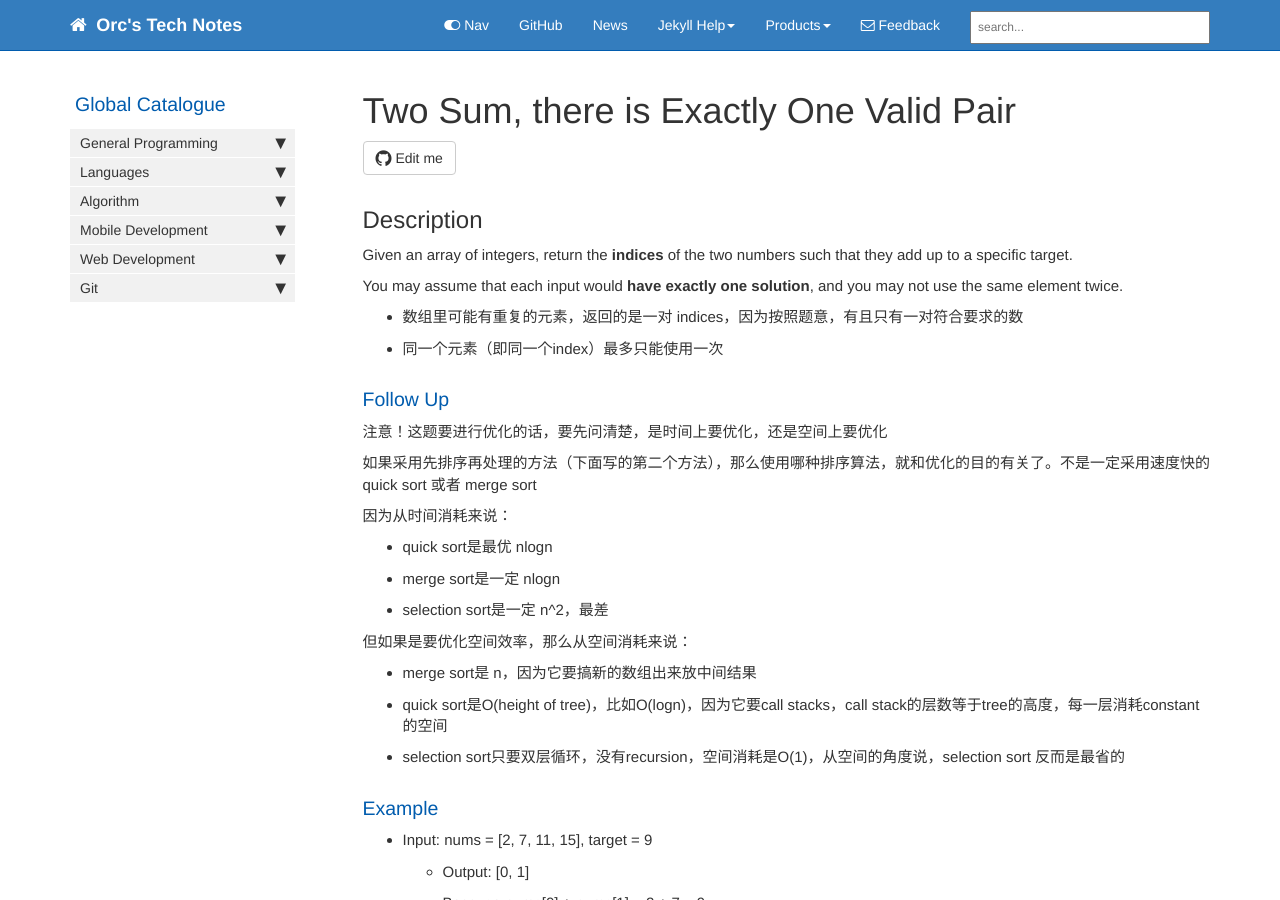
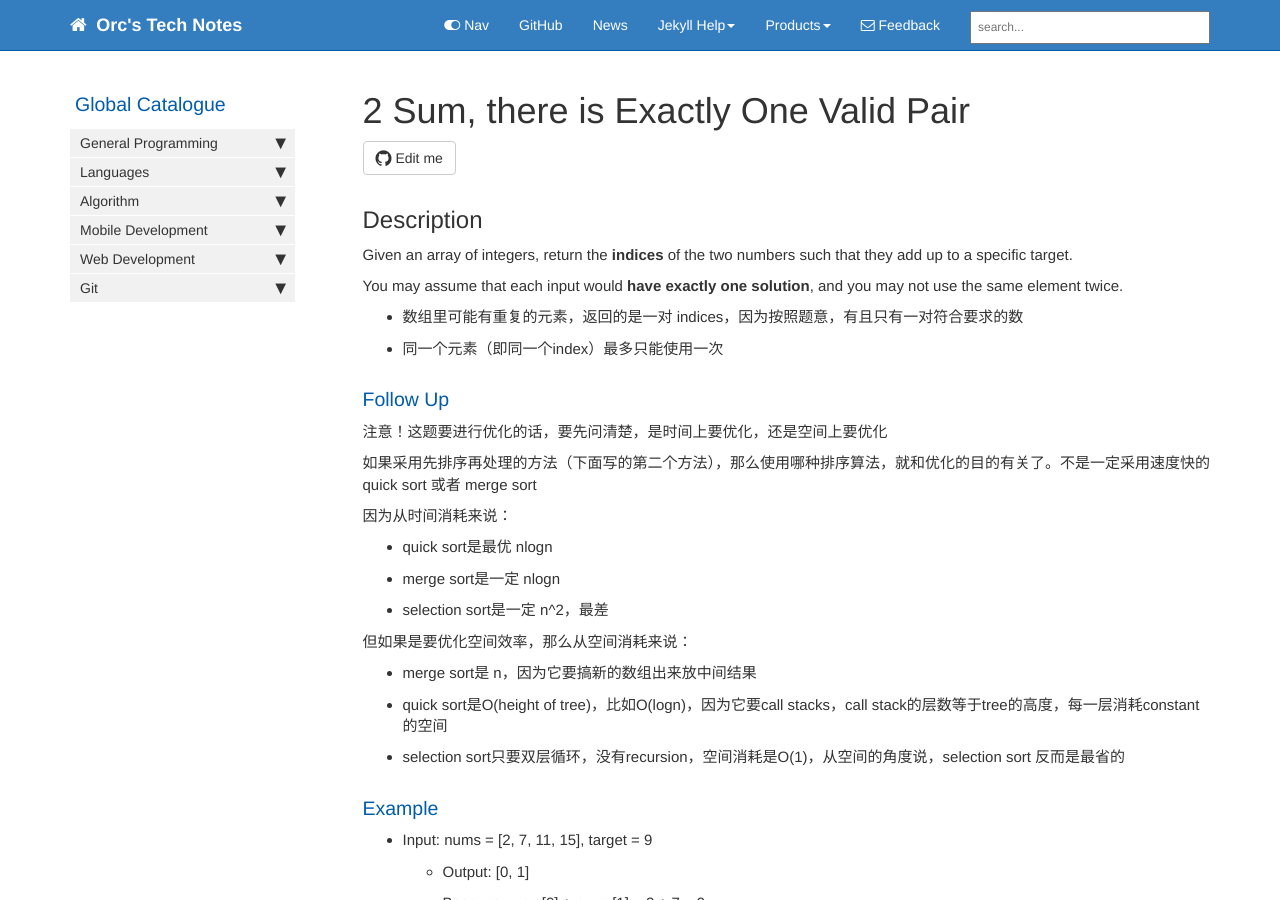
Before and after one commit to HungryOrc/hungryorc.github.io, a Jekyll site: the page built from pages/algorithm/algorithm_2Sum_exactlyOnePair.md, in a window 1280 px wide and 900 px high. Built offline with Jekyll 4.4.1, drawn with Linux system fonts in a browser that asks for light colours; nearby versions of some CDN libraries; comment, search, counter and statistics services are not loaded.

Commit message:
Update and rename algorithm_2Sum.md to algorithm_2Sum_exactlyOnePair.md

```diff
--- a/pages/algorithm/algorithm_2Sum.md
+++ b/pages/algorithm/algorithm_2Sum_exactlyOnePair.md
@@ -1,10 +1,10 @@
 ---
-title: "Two Sum, there is Exactly One Valid Pair"
+title: "2 Sum, there is Exactly One Valid Pair"
 tags: [algorithm]
 keywords:
 summary:
 sidebar: mydoc_sidebar
-permalink: algorithm_2Sum.html
+permalink: algorithm_2Sum_exactlyOnePair.html
 folder: algorithm
 toc: false
 ---
```
